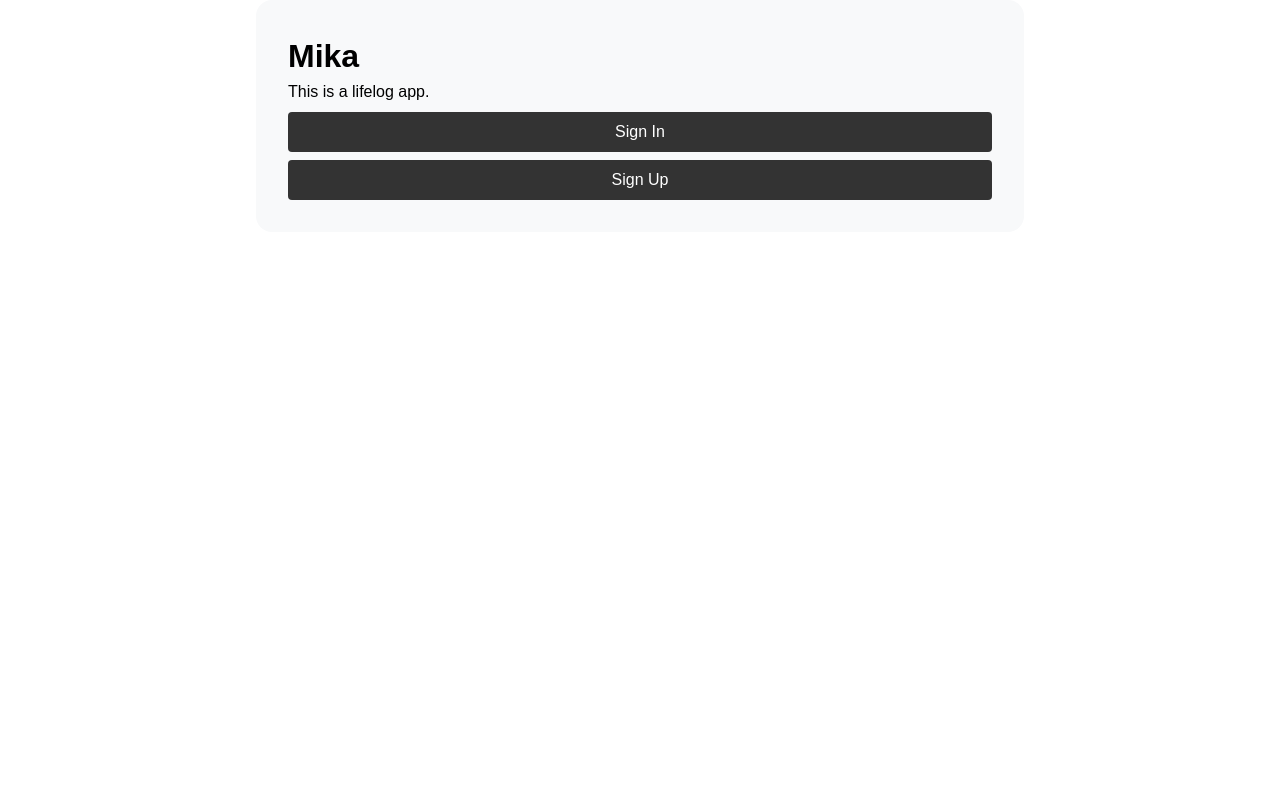
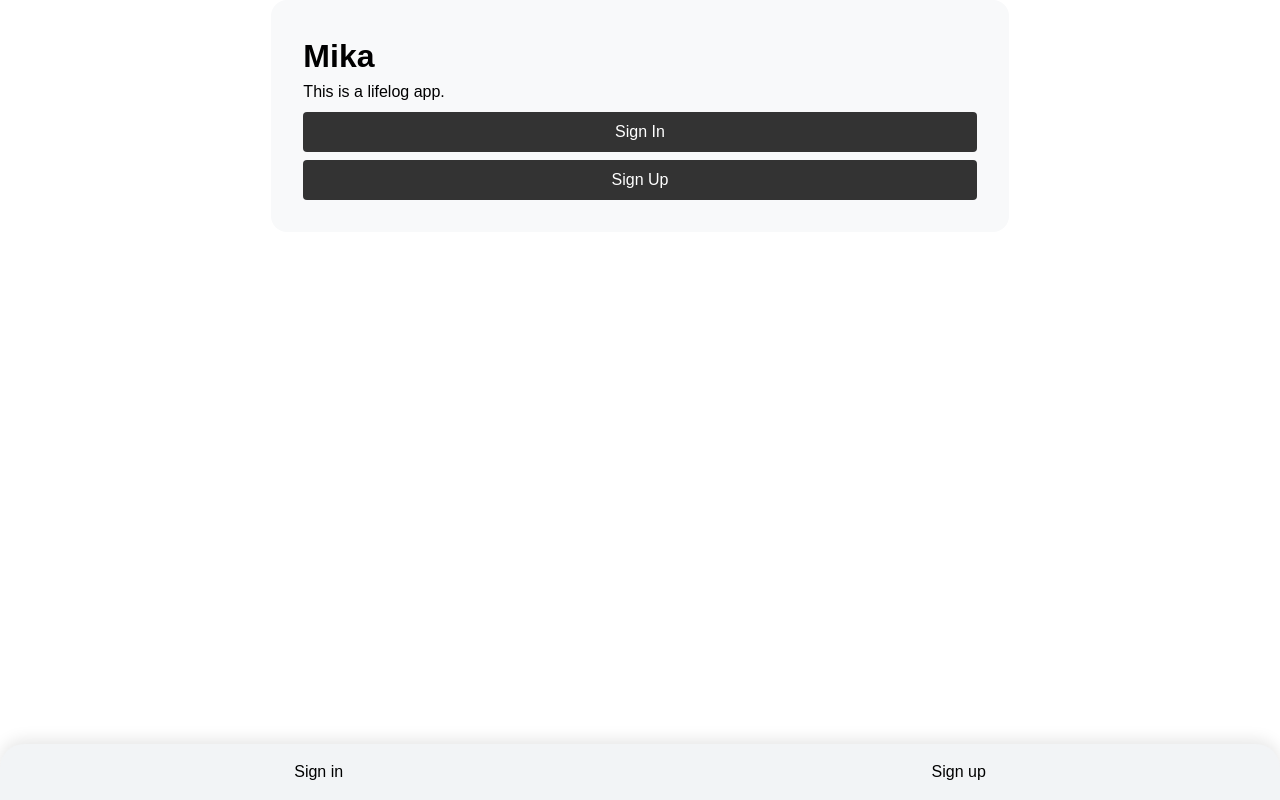
Before and after one commit to shioncha/mika, a React (Vite) app in the folder frontend/: page / in a window 1280 px wide. Built offline with nearby package versions, Linux system fonts and the light colour scheme.

Commit message:
[frontend] Add: implement NavMenu component
- ナビゲーションメニューの追加
- ベースレイアウトを作成
- 汎用のスタイルをglobals.cssに変更

```diff
--- /dev/null
+++ b/frontend/src/components/layouts/NavMenu.tsx
@@ -0,0 +1,94 @@
+import { useContext, useEffect, useState } from "react";
+import type { IconType } from "react-icons";
+import { CiHome, CiSettings } from "react-icons/ci";
+import { IoIosAdd } from "react-icons/io";
+import { Link, useLocation } from "react-router";
+
+import { UserContext } from "../../hooks/user_context";
+import style from "../../styles/components/layouts/NavMenu.module.css";
+
+interface NavItem {
+  label: string;
+  icon: IconType;
+  link: string;
+}
+
+const navItems: NavItem[] = [
+  {
+    label: "Timeline",
+    icon: CiHome,
+    link: "/",
+  },
+  {
+    label: "New",
+    icon: IoIosAdd,
+    link: "/new",
+  },
+  {
+    label: "Settings",
+    icon: CiSettings,
+    link: "/settings",
+  },
+];
+
+function NavMenu() {
+  const { user } = useContext(UserContext);
+  const [active, setActive] = useState<string>("");
+  const location = useLocation();
+
+  useEffect(() => {
+    const path = location.pathname;
+    switch (path) {
+      case "/":
+        setActive("Timeline");
+        break;
+      case "/new":
+        setActive("New");
+        break;
+      case "/settings":
+        setActive("Settings");
+        break;
+      default:
+        break;
+    }
+  }, [location]);
+
+  return (
+    <div className={style.container}>
+      <ul className={style.nav}>
+        {user ? (
+          <>
+            {navItems.map((item) => (
+              <li key={item.label}>
+                <Link
+                  to={item.link}
+                  className={`${style.link} ${
+                    active == item.label ? style.active : undefined
+                  }`}
+                >
+                  <item.icon size={24} />
+                  <span className={style.label}>{item.label}</span>
+                </Link>
+              </li>
+            ))}
+          </>
+        ) : (
+          <>
+            <li>
+              <Link to="/signin" className={style.link}>
+                Sign in
+              </Link>
+            </li>
+            <li>
+              <Link to="/signup" className={style.link}>
+                Sign up
+              </Link>
+            </li>
+          </>
+        )}
+      </ul>
+    </div>
+  );
+}
+
+export default NavMenu;
--- /dev/null
+++ b/frontend/src/layouts/Base.tsx
@@ -0,0 +1,15 @@
+import { Outlet } from "react-router";
+
+import NavMenu from "../components/layouts/NavMenu";
+import styles from "../styles/layouts/Base.module.css";
+
+function Base() {
+  return (
+    <div className={styles.container}>
+      <Outlet />
+      <NavMenu />
+    </div>
+  )
+}
+
+export default Base;
--- a/frontend/src/main.tsx
+++ b/frontend/src/main.tsx
@@ -1,4 +1,4 @@
-import "./index.css";
+import "./styles/globals.css";
 
 import { StrictMode } from "react";
 import { createRoot } from "react-dom/client";
--- a/frontend/src/routes/index.tsx
+++ b/frontend/src/routes/index.tsx
@@ -4,6 +4,7 @@ import { Route, Routes, useLocation } from "react-router";
 import Modal from "../components/elements/modal";
 import TimelineLayout from "../components/layouts/timeline";
 import { AuthContext } from "../hooks/auth_context";
+import Base from "../layouts/Base";
 import HomePage from "../pages/home";
 import SettingsPage from "../pages/settings";
 import SignInPage from "../pages/signin";
@@ -19,6 +20,7 @@ function AppRoutes() {
 
   const mainRoutes = (
     <Routes location={background || location}>
+      <Route element={<Base />}>
         <Route
           path="/"
           element={isAuthenticated ? <TimelineLayout /> : <HomePage />}
@@ -30,6 +32,7 @@ function AppRoutes() {
         <Route element={<PublicRoute />}>
           <Route path="/signin" element={<SignInPage />} />
           <Route path="/signup" element={<SignUpPage />} />
+        </Route>
       </Route>
     </Routes>
   );
--- /dev/null
+++ b/frontend/src/styles/components/layouts/NavMenu.module.css
@@ -0,0 +1,47 @@
+.container {
+  background-color: #f2f4f6;
+  border-radius: 24px 24px 0 0;
+  bottom: 0;
+  box-shadow: 0 -4px 16px rgba(0, 0, 0, 0.1);
+  left: 0;
+  position: fixed;
+  padding: 16px 0;
+  width: 100%;
+  z-index: 1;
+}
+
+.nav {
+  display: flex;
+  list-style: none;
+  margin: 0;
+  padding: 0;
+  justify-content: space-around;
+}
+
+.nav li {
+  margin: 0;
+}
+
+.link {
+  color: var(--c-text-primary);
+  display: flex;
+  flex-direction: column;
+  align-items: center;
+}
+.link:hover {
+  text-decoration: none;
+}
+
+.icon {
+  height: 24px;
+  width: 24px;
+}
+
+.label {
+  display: block;
+  font-size: 0.8rem;
+}
+
+.active {
+  color: #00f;
+}
--- /dev/null
+++ b/frontend/src/styles/layouts/Base.module.css
@@ -0,0 +1,4 @@
+.container {
+  margin: 0 auto 120px;
+  width: 96%;
+}
```
Also changed, not shown: frontend/src/styles/globals.css (renamed from frontend/src/index.css). Lines whose indentation alone changed are shown as unchanged.
